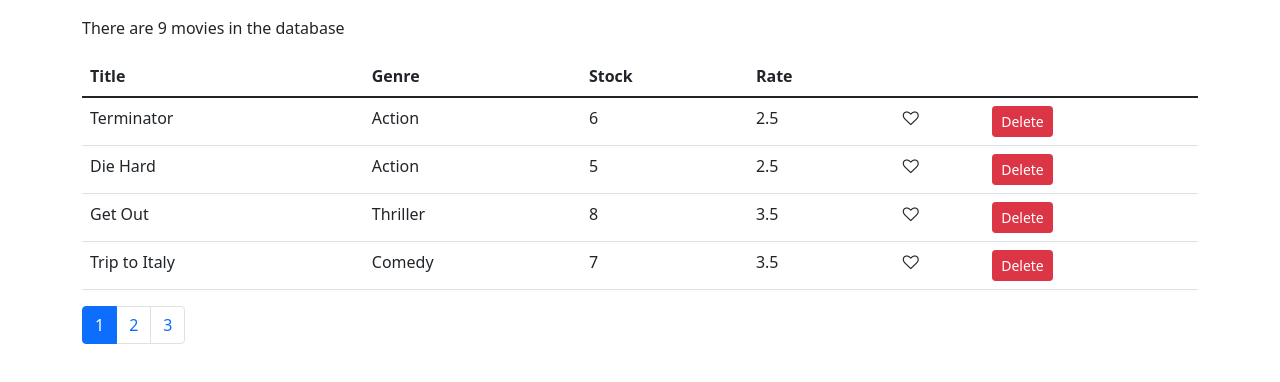
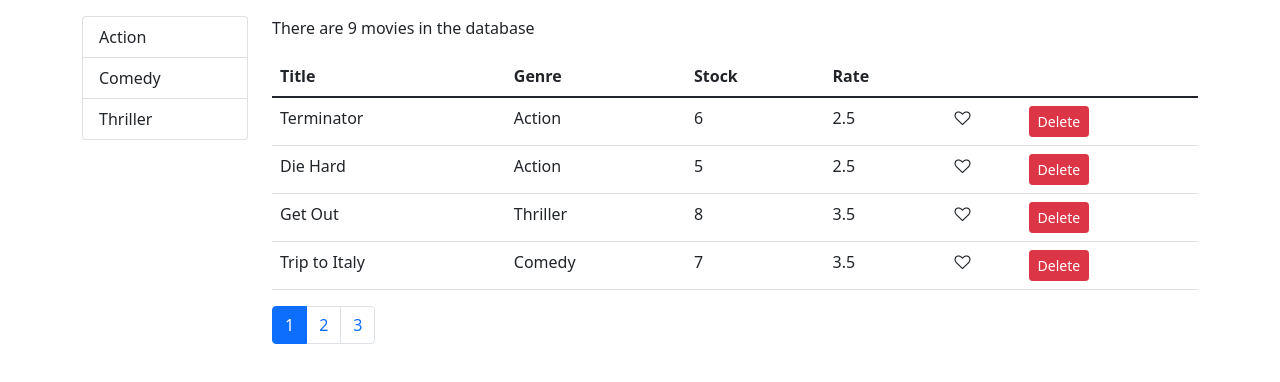
Before and after one commit to Ciph3r007/watch-me, a React (Create React App) app: page / in a window 1280 px wide. Shown: the top 382 px of the page. Built offline with nearby package versions, Linux system fonts and the light colour scheme.

Commit message:
Add genre filter list-group

```diff
--- /dev/null
+++ b/src/components/common/listgroup.jsx
@@ -0,0 +1,24 @@
+import React from "react";
+
+const ListGroup = ({ items, id, name, onItemSelect }) => {
+  return (
+    <ul className="list-group">
+      {items.map((item) => (
+        <li
+          key={item[id]}
+          onClick={() => onItemSelect(item)}
+          className="list-group-item"
+        >
+          {item[name]}
+        </li>
+      ))}
+    </ul>
+  );
+};
+
+ListGroup.defaultProps = {
+  id: "_id",
+  name: "name",
+};
+
+export default ListGroup;
--- a/src/components/common/pagination.jsx
+++ b/src/components/common/pagination.jsx
@@ -1,4 +1,4 @@
-import React, { useState } from "react";
+import React from "react";
 import _ from "lodash";
 
 const Pagination = ({ itemsCount, currentPage, pageSize, onPageChange }) => {
--- a/src/components/movies.jsx
+++ b/src/components/movies.jsx
@@ -1,13 +1,21 @@
-import React, { useState } from "react";
+import React, { useState, useEffect } from "react";
+import { getGenres } from "../services/fakeGenreService";
 import { getMovies } from "../services/fakeMovieService";
 import Like from "./common/like";
+import ListGroup from "./common/listgroup";
 import Pagination from "./common/pagination";
 import paginate from "./utils/paginate";
 
 function Movies() {
-  const [movies, setMovies] = useState(getMovies());
+  const [movies, setMovies] = useState([]);
+  const [genres, setGenres] = useState([]);
   const [pageSize, setPageSize] = useState(4);
   const [currentPage, setCurrentPage] = useState(1);
+
+  useEffect(() => {
+    setMovies(getMovies());
+    setGenres(getGenres());
+  }, []);
 
   const handleLike = (movie) => {
     const index = movies.indexOf(movie);
@@ -24,11 +32,19 @@ function Movies() {
     setCurrentPage(page);
   };
 
+  const handleSelectGenre = (genre) => {
+    console.log(genre);
+  };
+
   if (movies.length === 0) return <p>No movies in the database</p>;
 
   const moviesOnPage = paginate(movies, currentPage, pageSize);
   return (
-    <>
+    <div className="row">
+      <div className="col-2">
+        <ListGroup items={genres} onItemSelect={handleSelectGenre} />
+      </div>
+      <div className="col">
         <p>There are {movies.length} movies in the database</p>
         <table className="table">
           <thead>
@@ -69,7 +85,8 @@ function Movies() {
           currentPage={currentPage}
           onPageChange={handlePageChange}
         />
-    </>
+      </div>
+    </div>
   );
 }
 
```
Lines whose indentation alone changed are shown as unchanged.
